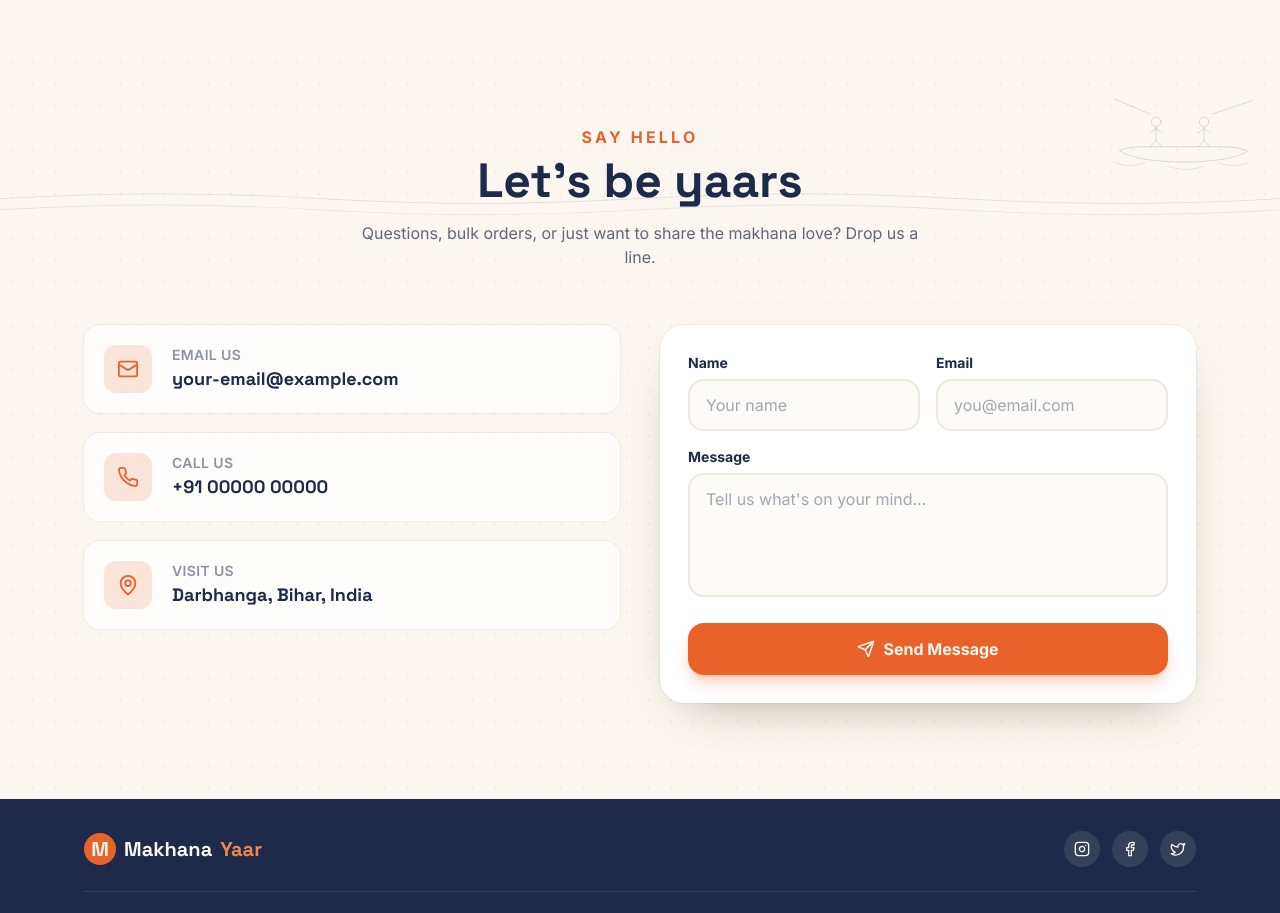
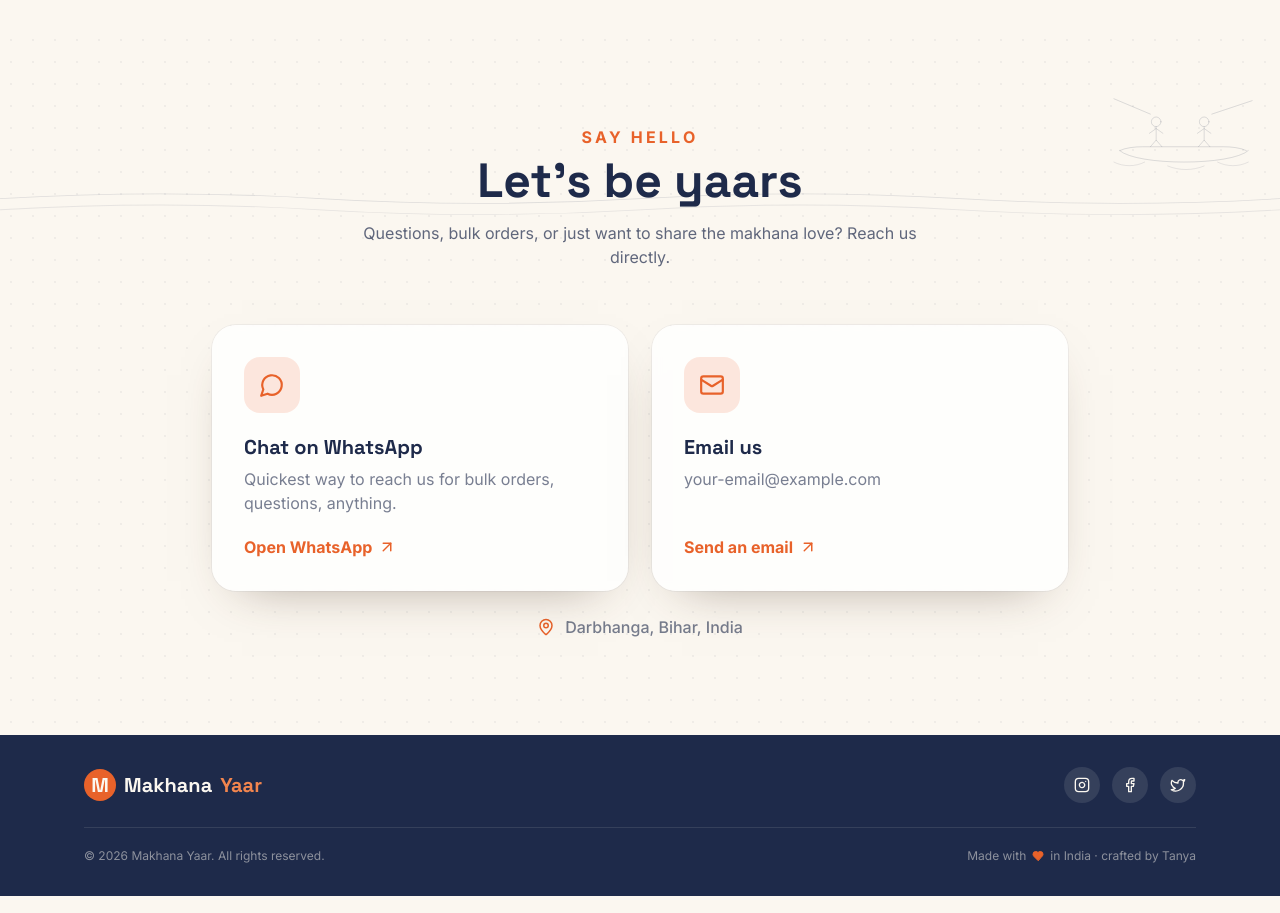
Before and after one commit to tanya732/Makhana-yaar, a React (Vite) app: page / in a window 1280 px wide. Shown: the part 4540-5453 px from the top of the page. Built offline with nearby package versions, Linux system fonts and the light colour scheme; no server answers.

Commit message:
feat: update Content

```diff
--- a/src/components/Contact.jsx
+++ b/src/components/Contact.jsx
@@ -1,167 +1,82 @@
-import { useState } from 'react'
 import { motion } from 'framer-motion'
-import { Mail, Phone, MapPin, Send, CheckCircle2, Loader2, AlertCircle } from 'lucide-react'
+import { Mail, MessageCircle, MapPin, ArrowUpRight } from 'lucide-react'
 import { Boat, Waves } from './Doodles.jsx'
 
-// Free form backend — get a key at https://web3forms.com and set VITE_WEB3FORMS_KEY.
-const ACCESS_KEY = import.meta.env.VITE_WEB3FORMS_KEY
+const EMAIL = import.meta.env.VITE_CONTACT_EMAIL || 'makhanayaar@gmail.com'
+// wa.me needs international format, digits only (no +, spaces, or leading 0)
+const WHATSAPP_NUMBER = import.meta.env.VITE_WHATSAPP_NUMBER || '918802248503'
+const WHATSAPP_MESSAGE = 'Hi Makhana Yaar! I would like to know more about your makhana.'
+
+const channels = [
+  {
+    icon: MessageCircle,
+    label: 'Chat on WhatsApp',
+    desc: 'Quickest way to reach us for bulk orders, questions, anything.',
+    action: 'Open WhatsApp',
+    href: `https://wa.me/${WHATSAPP_NUMBER}?text=${encodeURIComponent(WHATSAPP_MESSAGE)}`,
+    external: true,
+  },
+  {
+    icon: Mail,
+    label: 'Email us',
+    desc: EMAIL,
+    action: 'Send an email',
+    href: `mailto:${EMAIL}`,
+  },
+]
 
 export default function Contact() {
-  // status: 'idle' | 'sending' | 'success' | 'error'
-  const [status, setStatus] = useState('idle')
-  const [error, setError] = useState('')
-
-  const handleSubmit = async (e) => {
-    e.preventDefault()
-    const form = e.target
-    setStatus('sending')
-    setError('')
-
-    if (!ACCESS_KEY) {
-      setStatus('error')
-      setError('Form is not configured yet. Add a Web3Forms access key to enable sending.')
-      return
-    }
-
-    const payload = {
-      access_key: ACCESS_KEY,
-      subject: 'New message from Makhana Yaar website',
-      from_name: 'Makhana Yaar Website',
-      name: form.name.value,
-      email: form.email.value,
-      message: form.message.value,
-    }
-
-    try {
-      const res = await fetch('https://api.web3forms.com/submit', {
-        method: 'POST',
-        headers: { 'Content-Type': 'application/json', Accept: 'application/json' },
-        body: JSON.stringify(payload),
-      })
-      const data = await res.json()
-      if (data.success) {
-        setStatus('success')
-        form.reset()
-        setTimeout(() => setStatus('idle'), 5000)
-      } else {
-        setStatus('error')
-        setError(data.message || 'Something went wrong. Please try again.')
-      }
-    } catch {
-      setStatus('error')
-      setError('Network error. Please check your connection and try again.')
-    }
-  }
-
   return (
     <section id="contact" className="relative overflow-hidden bg-gradient-to-b from-sand to-cream py-24 bg-grain">
       <Boat className="pointer-events-none absolute right-6 top-16 w-28 text-navy/[0.15] sm:w-36" />
       <Waves className="pointer-events-none absolute inset-x-0 top-40 h-8 w-full text-navy/[0.12]" />
-      <div className="relative mx-auto max-w-6xl px-5">
+      <div className="relative mx-auto max-w-4xl px-5">
         <div className="mx-auto max-w-xl text-center">
           <p className="font-bold uppercase tracking-[0.2em] text-orange">Say Hello</p>
           <h2 className="mt-2 font-display text-4xl font-black text-navy sm:text-5xl text-balance">
             Let's be yaars
           </h2>
           <p className="mt-4 text-navy/70">
-            Questions, bulk orders, or just want to share the makhana love? Drop us a line.
+            Questions, bulk orders, or just want to share the makhana love? Reach us directly.
           </p>
         </div>
 
-        <div className="mt-14 grid grid-cols-1 gap-10 lg:grid-cols-2">
-          {/* Info */}
-          <motion.div
+        <div className="mt-14 grid grid-cols-1 gap-6 sm:grid-cols-2">
+          {channels.map((c, i) => (
+            <motion.a
+              key={c.label}
+              href={c.href}
+              {...(c.external ? { target: '_blank', rel: 'noopener noreferrer' } : {})}
               initial={{ opacity: 0, y: 30 }}
               whileInView={{ opacity: 1, y: 0 }}
               viewport={{ once: true, amount: 0.3 }}
-            transition={{ duration: 0.5 }}
-            className="space-y-5"
+              transition={{ duration: 0.5, delay: i * 0.1 }}
+              className="group flex flex-col rounded-3xl bg-white/80 p-8 shadow-[0_20px_50px_-30px_rgba(74,50,34,0.5)] ring-1 ring-navy/5 backdrop-blur-sm transition-all hover:-translate-y-1 hover:bg-white hover:ring-orange/30"
             >
-            {[
-              { icon: Mail, label: 'Email us', value: import.meta.env.VITE_CONTACT_EMAIL || 'makhanayaar@gmail.com' },
-              { icon: Phone, label: 'Call us', value: import.meta.env.VITE_CONTACT_PHONE || '+91 8802248503' },
-              { icon: MapPin, label: 'Visit us', value: 'Darbhanga, Bihar, India' },
-            ].map((c) => (
-              <div key={c.label} className="flex items-center gap-5 rounded-2xl bg-white/70 p-5 ring-1 ring-navy/5">
-                <div className="grid h-12 w-12 place-items-center rounded-xl bg-orange/15 text-orange">
-                  <c.icon size={22} />
+              <div className="grid h-14 w-14 place-items-center rounded-2xl bg-orange/15 text-orange transition-colors group-hover:bg-orange group-hover:text-cream">
+                <c.icon size={26} />
               </div>
-                <div>
-                  <p className="text-sm font-semibold uppercase tracking-wide text-navy/50">{c.label}</p>
-                  <p className="font-display text-lg font-bold text-navy">{c.value}</p>
+              <h3 className="mt-5 font-display text-xl font-bold text-navy">{c.label}</h3>
+              <p className="mt-1.5 flex-1 text-navy/60">{c.desc}</p>
+              <span className="mt-5 inline-flex items-center gap-1.5 font-bold text-orange">
+                {c.action}
+                <ArrowUpRight size={18} className="transition-transform group-hover:translate-x-0.5 group-hover:-translate-y-0.5" />
+              </span>
+            </motion.a>
+          ))}
         </div>
-              </div>
-            ))}
-          </motion.div>
 
-          {/* Form */}
-          <motion.form
-            onSubmit={handleSubmit}
-            initial={{ opacity: 0, y: 30 }}
+        <motion.div
+          initial={{ opacity: 0, y: 20 }}
           whileInView={{ opacity: 1, y: 0 }}
           viewport={{ once: true, amount: 0.3 }}
-            transition={{ duration: 0.5, delay: 0.1 }}
-            className="rounded-3xl bg-white p-7 shadow-[0_20px_50px_-28px_rgba(74,50,34,0.5)] ring-1 ring-navy/5"
+          transition={{ duration: 0.5, delay: 0.2 }}
+          className="mt-6 flex items-center justify-center gap-2.5 text-navy/60"
         >
-            <div className="grid grid-cols-1 gap-4 sm:grid-cols-2">
-              <Field label="Name" name="name" placeholder="Your name" />
-              <Field label="Email" name="email" type="email" placeholder="you@email.com" />
-            </div>
-            <div className="mt-4">
-              <label className="mb-1.5 block text-sm font-bold text-navy">Message</label>
-              <textarea
-                name="message"
-                required
-                rows={4}
-                placeholder="Tell us what's on your mind…"
-                className="w-full resize-none rounded-2xl border-2 border-sand bg-cream/50 px-4 py-3 text-navy outline-none transition-colors placeholder:text-navy/40 focus:border-orange"
-              />
-            </div>
-            <button
-              type="submit"
-              disabled={status === 'sending'}
-              className="mt-5 inline-flex w-full items-center justify-center gap-2 rounded-2xl bg-orange px-6 py-3.5 font-bold text-cream shadow-lg shadow-orange/30 transition-colors hover:bg-navy disabled:cursor-not-allowed disabled:opacity-70"
-            >
-              {status === 'sending' && (
-                <>
-                  <Loader2 size={18} className="animate-spin" /> Sending…
-                </>
-              )}
-              {status === 'success' && (
-                <>
-                  <CheckCircle2 size={18} /> Thanks, we'll be in touch!
-                </>
-              )}
-              {(status === 'idle' || status === 'error') && (
-                <>
-                  <Send size={18} /> Send Message
-                </>
-              )}
-            </button>
-
-            {status === 'error' && (
-              <p className="mt-3 flex items-center gap-2 text-sm font-medium text-orange">
-                <AlertCircle size={16} /> {error}
-              </p>
-            )}
-          </motion.form>
-        </div>
+          <MapPin size={18} className="text-orange" />
+          <span className="font-medium">Darbhanga, Bihar, India</span>
+        </motion.div>
       </div>
     </section>
   )
 }
-
-function Field({ label, name, type = 'text', placeholder }) {
-  return (
-    <div>
-      <label className="mb-1.5 block text-sm font-bold text-navy">{label}</label>
-      <input
-        name={name}
-        type={type}
-        required
-        placeholder={placeholder}
-        className="w-full rounded-2xl border-2 border-sand bg-cream/50 px-4 py-3 text-navy outline-none transition-colors placeholder:text-navy/40 focus:border-orange"
-      />
-    </div>
-  )
-}
```
Lines whose indentation alone changed are shown as unchanged.
